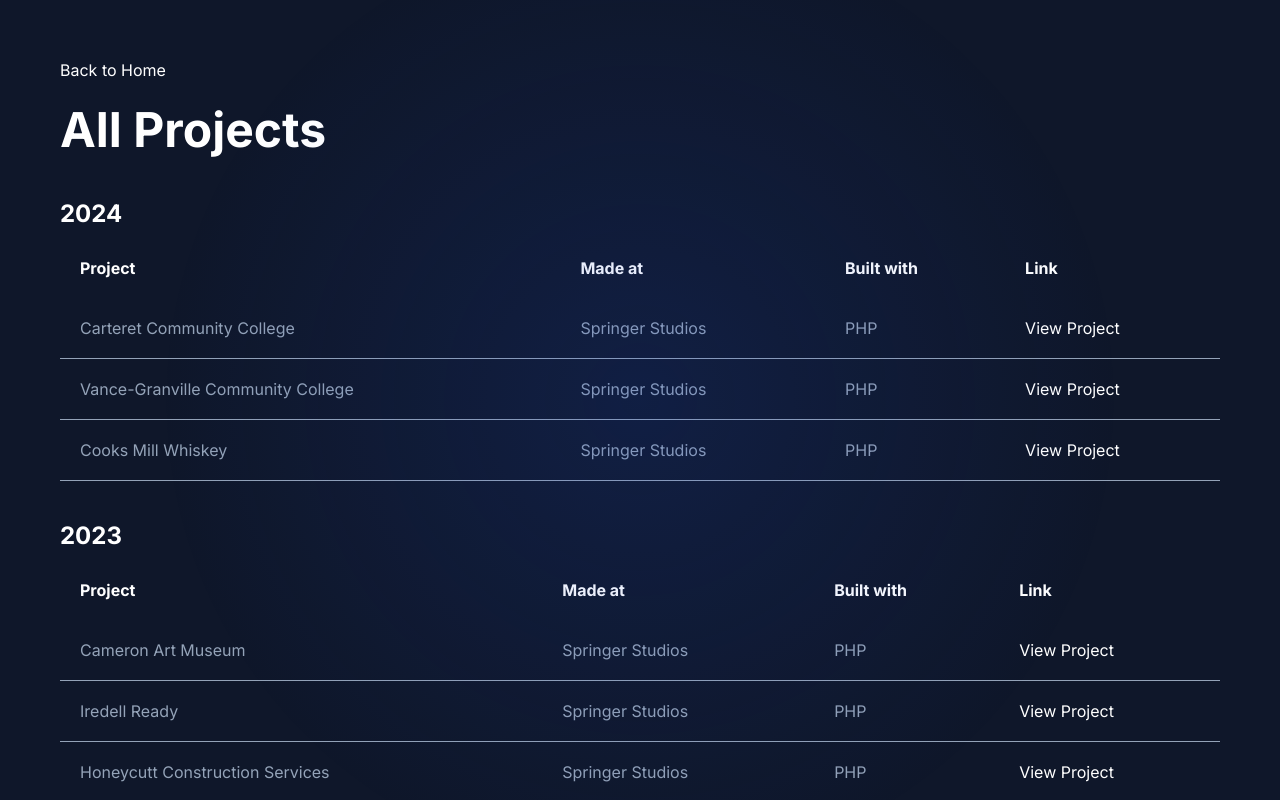
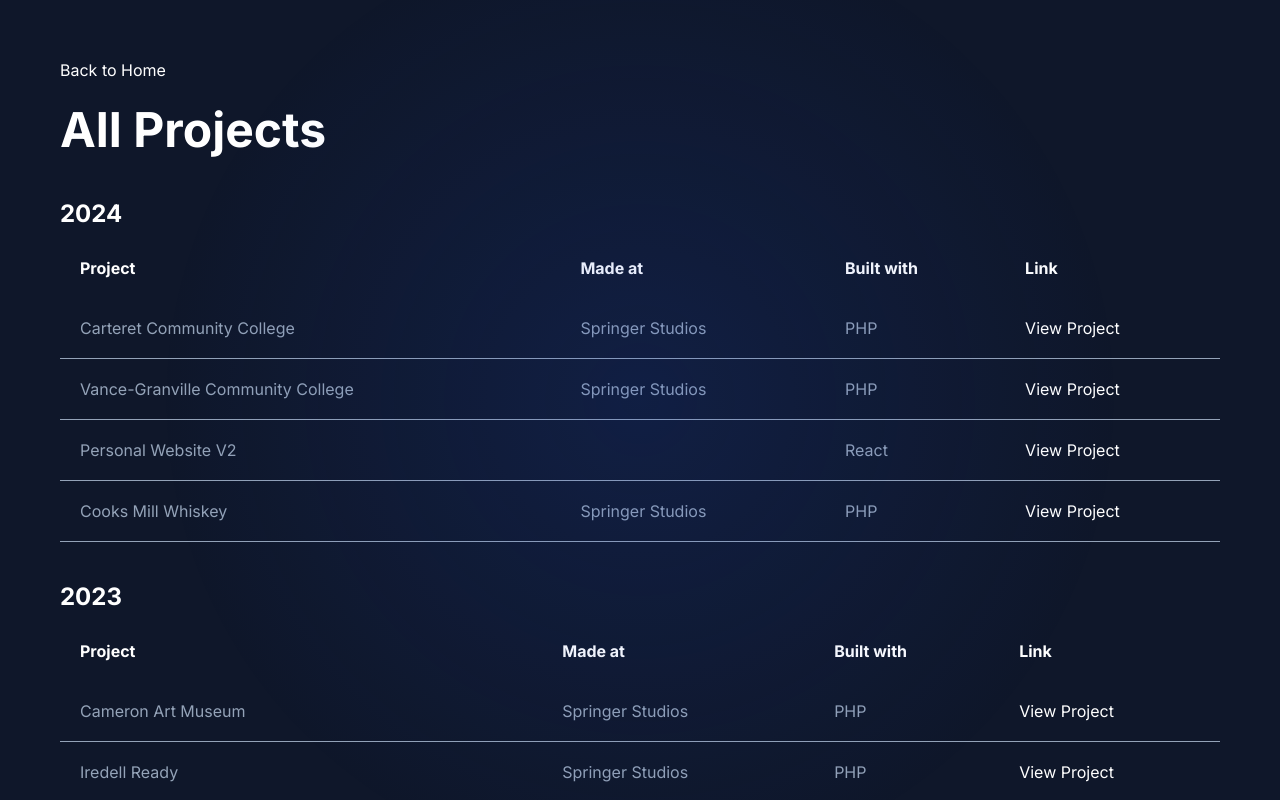
Before and after one commit to itsrichardhaar/Springer-React-Sandbox, a React (Create React App) app in the folder springer-sandbox/: page /portfolio in a window 1280 px wide. Shown: the top 800 px of the page. Built offline with nearby package versions, Linux system fonts and the light colour scheme.

Commit message:
Portfolio updates

```diff
--- a/springer-sandbox/src/components/PortfolioSection/PortfolioSection.js
+++ b/springer-sandbox/src/components/PortfolioSection/PortfolioSection.js
@@ -4,6 +4,7 @@
   const projects = [
     { year: 2024, title: 'Carteret Community College', made: 'Springer Studios', built: 'PHP', link: 'https://carteret.springerstudios.net' },
     { year: 2024, title: 'Vance-Granville Community College', made: 'Springer Studios', built: 'PHP', link: 'https://www.vgcc.edu' },
+    { year: 2024, title: 'Personal Website V2', made: '', built: 'React', link: 'https://www.richardhaar.com/' },
     { year: 2024, title: 'Cooks Mill Whiskey', made: 'Springer Studios', built: 'PHP', link: 'https://cooksmill-whiskey.com' },
     { year: 2023, title: 'Cameron Art Museum', made: 'Springer Studios', built: 'PHP', link: 'https://cameronartmuseum.org' },
     { year: 2023, title: 'Iredell Ready', made: 'Springer Studios', built: 'PHP', link: 'https://iredellready.com' },
@@ -22,6 +23,7 @@
     { year: 2022, title: 'Edge Dental Solutions', made: 'HighClick Media', built: 'PHP', link: 'https://edgedentalsolutions.com' },
     { year: 2021, title: 'TD Goodwin', made: 'HighClick Media', built: 'PHP', link: 'https://www.tdgoodwin.com' },
     { year: 2020, title: 'EncounterWorks EHR', made: 'HighClick Media', built: 'PHP', link: 'https://encounterworks.com/' },
+    { year: 2018, title: 'Bootcamp Dev Portfolio', made: 'UNC Coding Bootcamp', built: 'React', link: 'https://github.com/itsrichardhaar/Sphere-bs4' },
     { year: 2018, title: 'Hidden Talents', made: 'UNC Coding Bootcamp', built: 'React', link: 'https://github.com/itsrichardhaar/Hidden-Talents' },
     { year: 2018, title: 'Know Your Vote', made: 'UNC Coding Bootcamp', built: 'React', link: 'https://github.com/merinogeospatial/know-your-vote' },
     { year: 2018, title: 'HiJack', made: 'UNC Coding Bootcamp', built: 'React', link: 'https://github.com/itsrichardhaar/HiJack/tree/master/Alice' },
```
